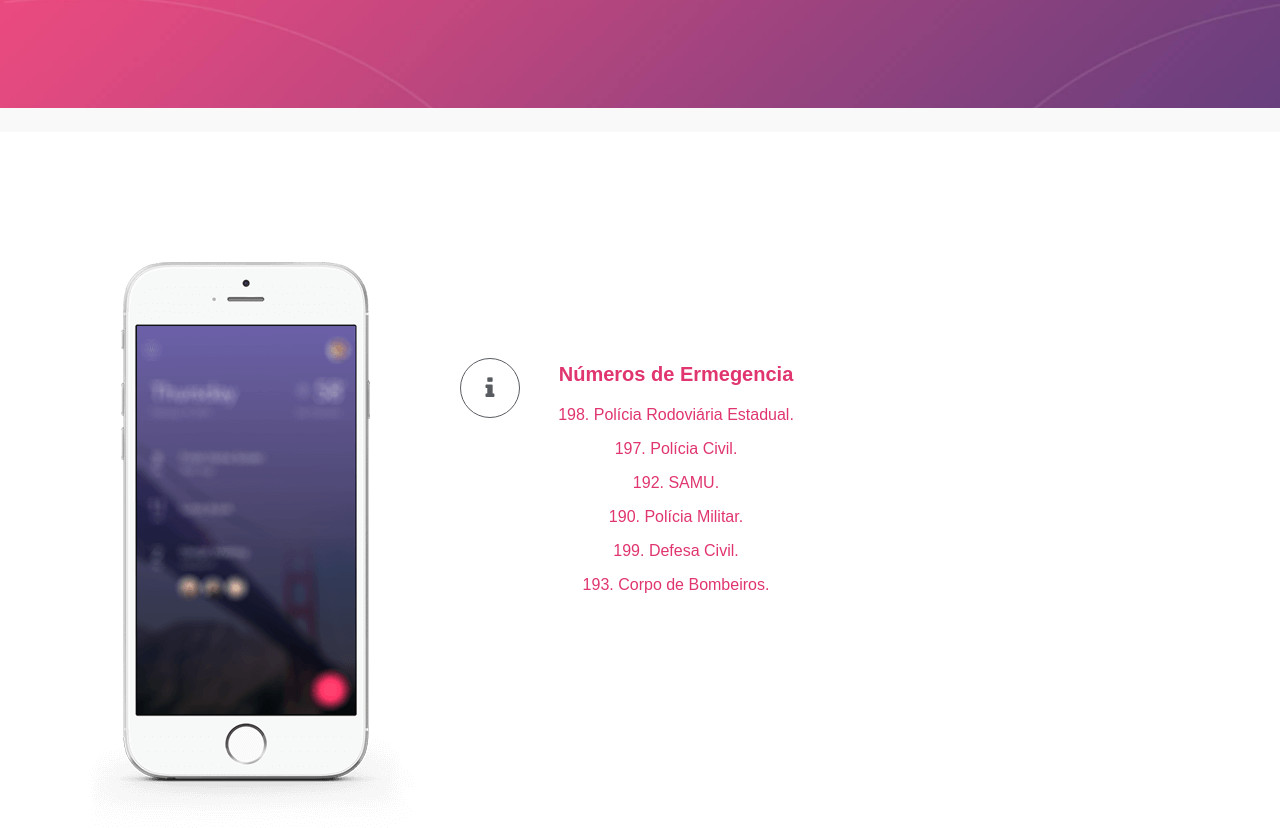
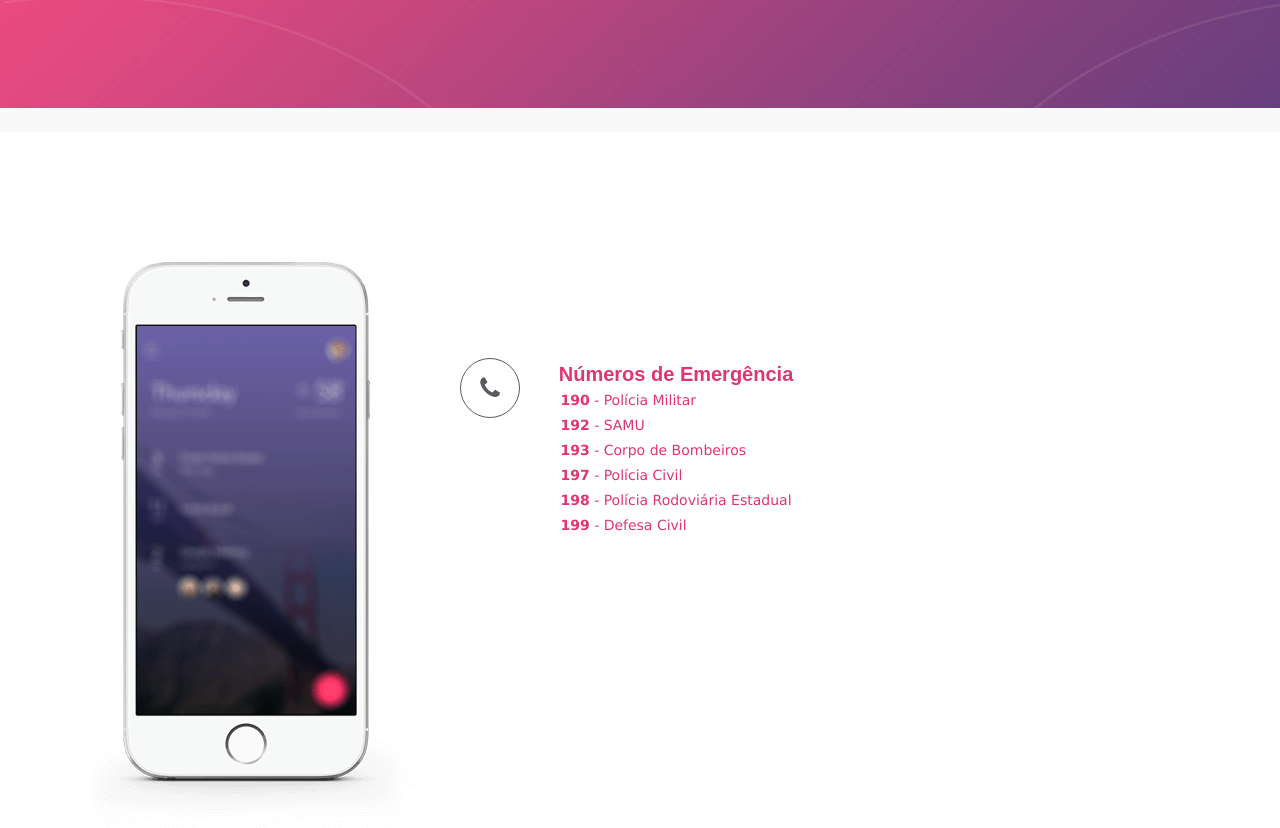
Before and after one commit to auralima/Projeto_final_Tec, a plain HTML site: page Ermegencia.html in a window 1280 px wide. Shown: the part 269-1097 px from the top of the page. Drawn offline with Linux system fonts and the light colour scheme; some packages are replaced by stand-ins of ours.

Commit message:
alterando com o gemini

```diff
--- a/Ermegencia.html
+++ b/Ermegencia.html
@@ -111,16 +111,17 @@
 									<div class="col-sm-6 col-xs-12">
 										<div class="single_works_2_text">
 											<div class="single_works_2_text">
-                                                <i class="fa fa-info"></i>
-                                                <div class="text_deatels" style="color: #e0356e;"><center>
-                                                    <h3 style="color: #e0356e;" >Números de Ermegencia</h3>
-                                                    <p style="color: #e0356e;">198. Polícia Rodoviária Estadual.
-                                                    <p style="color: #e0356e;">197. Polícia Civil.</p>
-                                                    <p style="color: #e0356e;">  192. SAMU.</p>
-                                                    <p style="color: #e0356e;">   190. Polícia Militar.</p>
-                                                     <p style="color: #e0356e;">   199. Defesa Civil.</p>
-                                                      <p style="color: #e0356e;"> 193. Corpo de Bombeiros.
-                                                    </p> </center>
+                                                <i class="fa fa-phone"></i>
+                                                <div class="text_deatels" style="color: #e0356e; text-align: center;">
+                                                    <h3 style="color: #e0356e;">Números de Emergência</h3>
+                                                    <ul style="list-style-type: none; padding: 0; text-align: left; display: inline-block;">
+                                                        <li style="margin-bottom: 5px;"><b>190</b> - Polícia Militar</li>
+                                                        <li style="margin-bottom: 5px;"><b>192</b> - SAMU</li>
+                                                        <li style="margin-bottom: 5px;"><b>193</b> - Corpo de Bombeiros</li>
+                                                        <li style="margin-bottom: 5px;"><b>197</b> - Polícia Civil</li>
+                                                        <li style="margin-bottom: 5px;"><b>198</b> - Polícia Rodoviária Estadual</li>
+                                                        <li style="margin-bottom: 5px;"><b>199</b> - Defesa Civil</li>
+                                                    </ul>
                                                 </div>
                                             </div>
 										</div>
--- a/css/style.css
+++ b/css/style.css
@@ -425,6 +425,10 @@ p.bannerDescription{
     font-family: Verdana, Geneva, Arial, sans-serif;
 
     }
+.text_deatels p {
+    text-align: justify;
+}
+
 
 
 .delegacia{
```
Also changed, not shown: delegacias.html (+13 -22 lines), index.html (+2 -5 lines).
